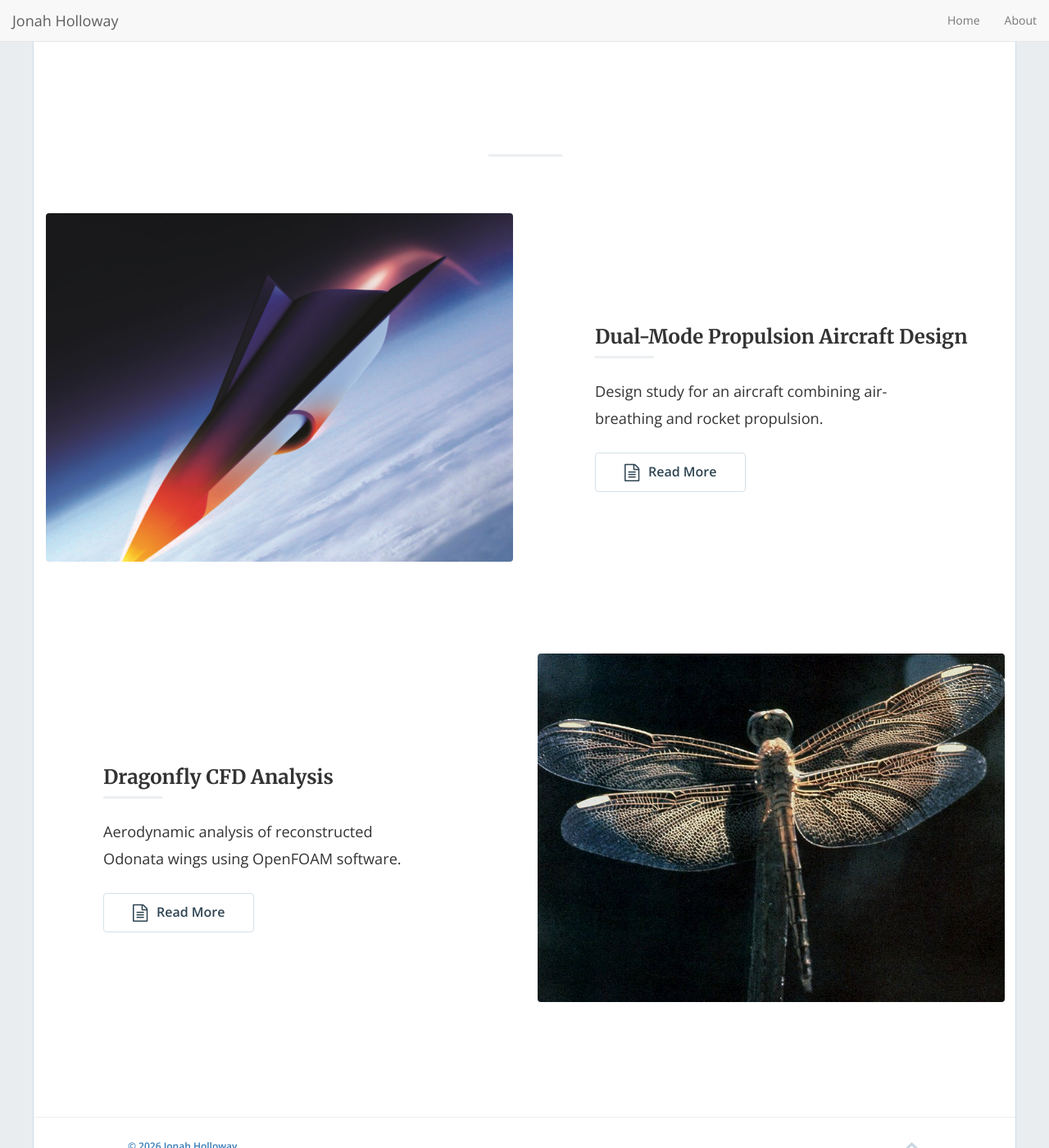
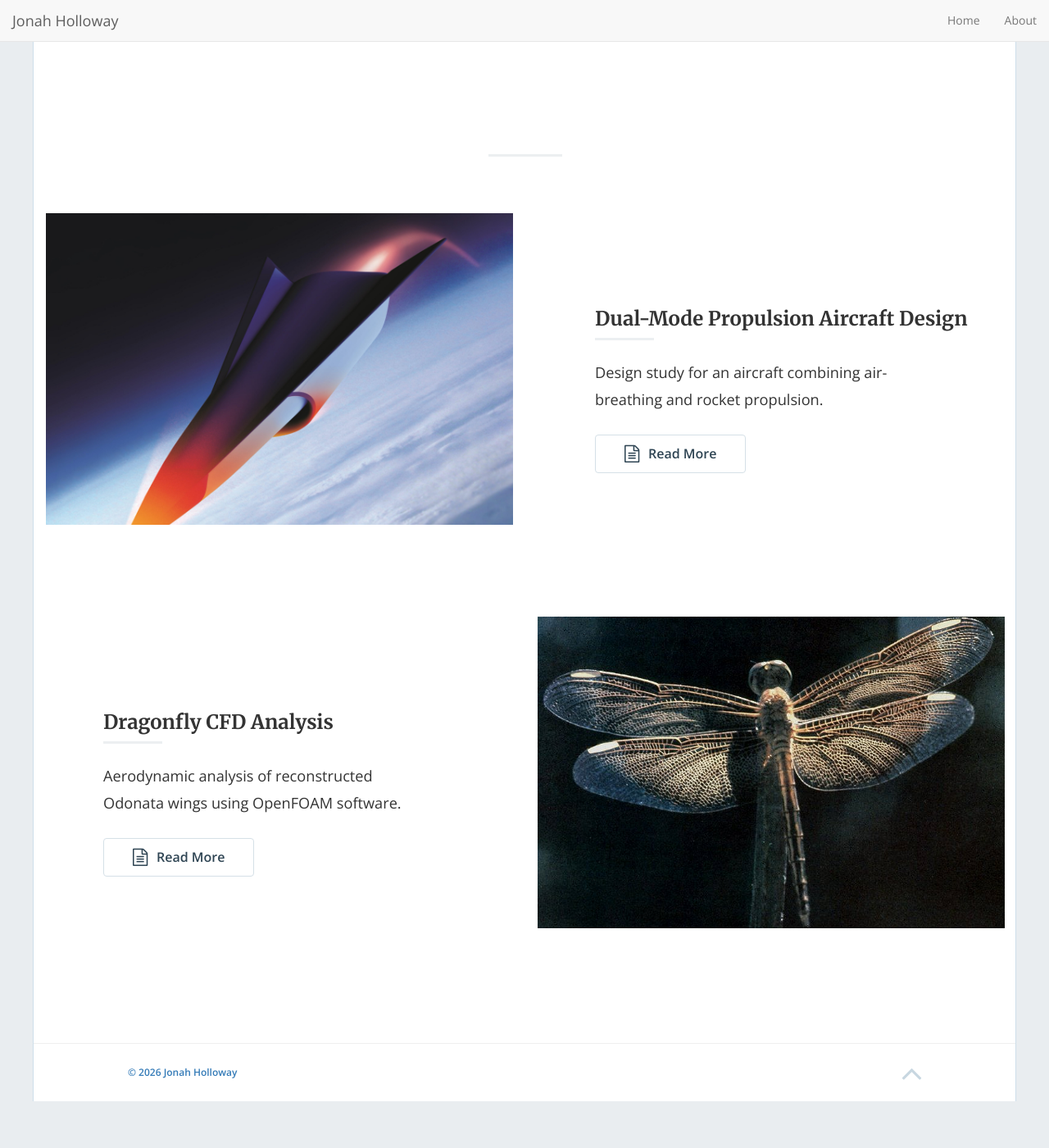
Before and after one commit to jonahholloway/jonahholloway.github.io, a Jekyll site: the page built from index.html, in a window 1280 px wide and 1400 px high, scrolled down 670 px. Shown: the whole window at 82% size. Built offline with Jekyll 4.4.1, drawn with Linux system fonts in a browser that asks for light colours; nearby versions of some CDN libraries; the list of posts is cut into pages by our own code; after the commit the page ends 2013 px from its top, so only the background shows below that.

Commit message:
Update style.scss

```diff
--- a/css/style.scss
+++ b/css/style.scss
@@ -316,12 +316,12 @@ button.btn, input.btn {
   align-items: center;
   display: flex;
 
-  img.img-responsive {
-    width: 100%;
-    height: 425px;
-    object-fit: cover;
-    border-radius: 4px;
-  }
+	img.img-responsive {
+	  width: 100%;
+	  height: auto;
+	  aspect-ratio: 3 / 2;
+	  object-fit: cover;
+	}
 }
 
 /*--------------------------------------------------------------
```
